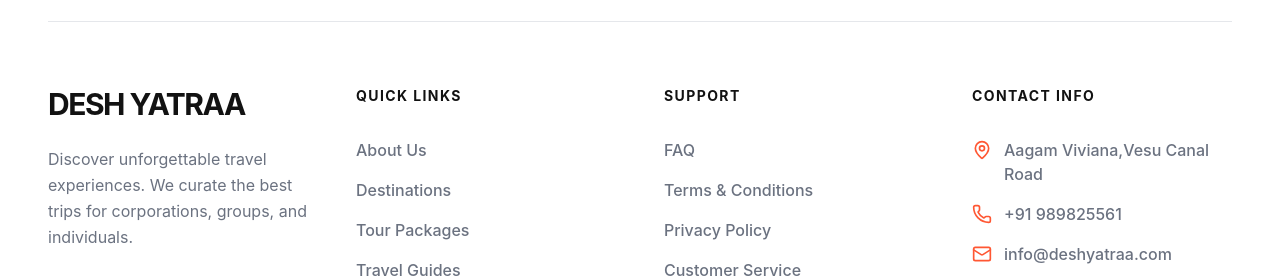
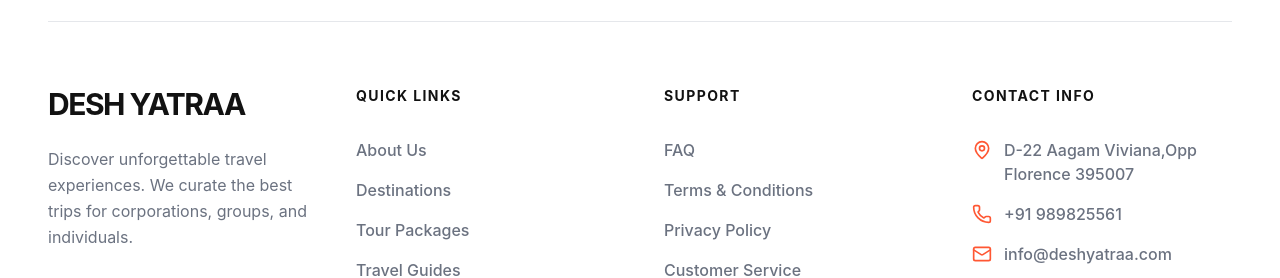
Before and after one commit to farhan2905/deshyatraa, a React (Vite) app: page /about in a window 1280 px wide. Shown: the part 5080-5358 px from the top of the page. Built offline with nearby package versions, Linux system fonts and the light colour scheme.

Commit message:
Update Footer.tsx

```diff
--- a/src/components/layout/Footer.tsx
+++ b/src/components/layout/Footer.tsx
@@ -69,7 +69,7 @@ const Footer = () => {
                         <ul className="space-y-4">
                             <li className="flex items-start gap-3">
                                 <MapPin size={20} className="text-accent shrink-0 mt-0.5" />
-                                <span className="text-gray-500 font-medium">Aagam Viviana,Vesu Canal Road</span>
+                                <span className="text-gray-500 font-medium">D-22 Aagam Viviana,Opp Florence 395007</span>
                             </li>
                             <li className="flex items-center gap-3">
                                 <Phone size={20} className="text-accent shrink-0" />
```
